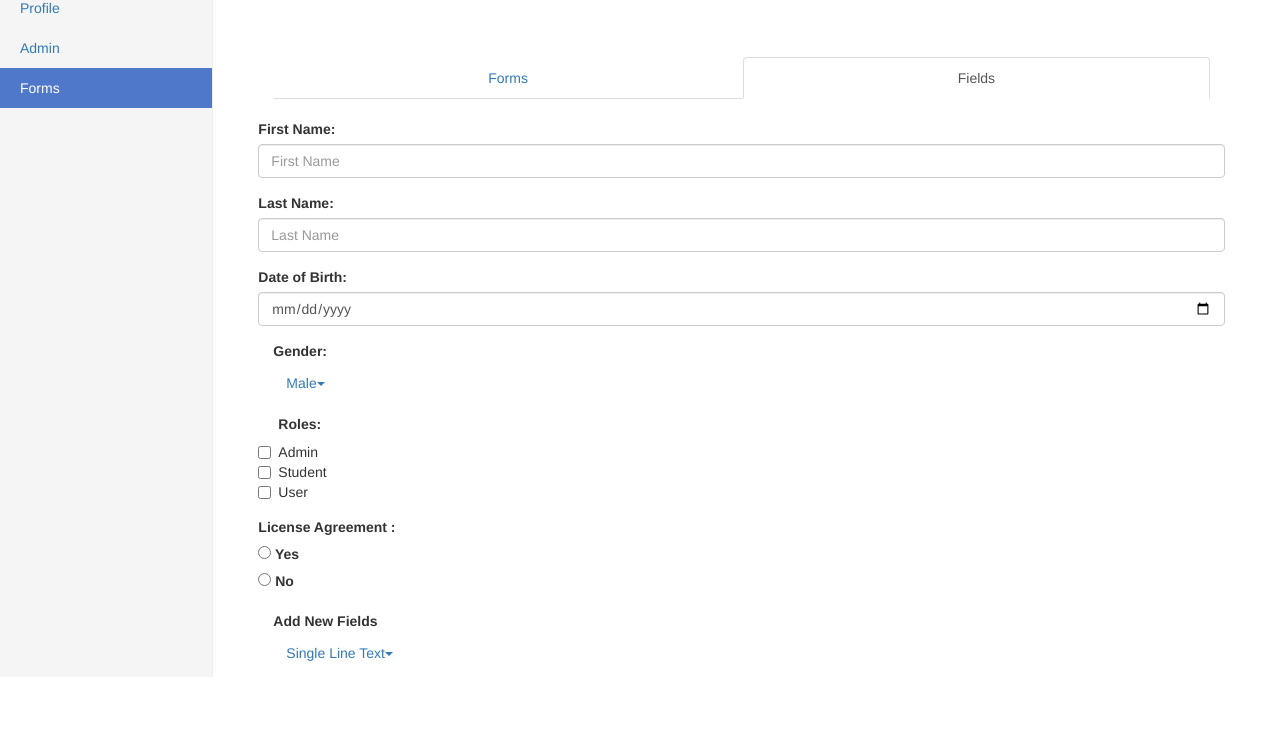
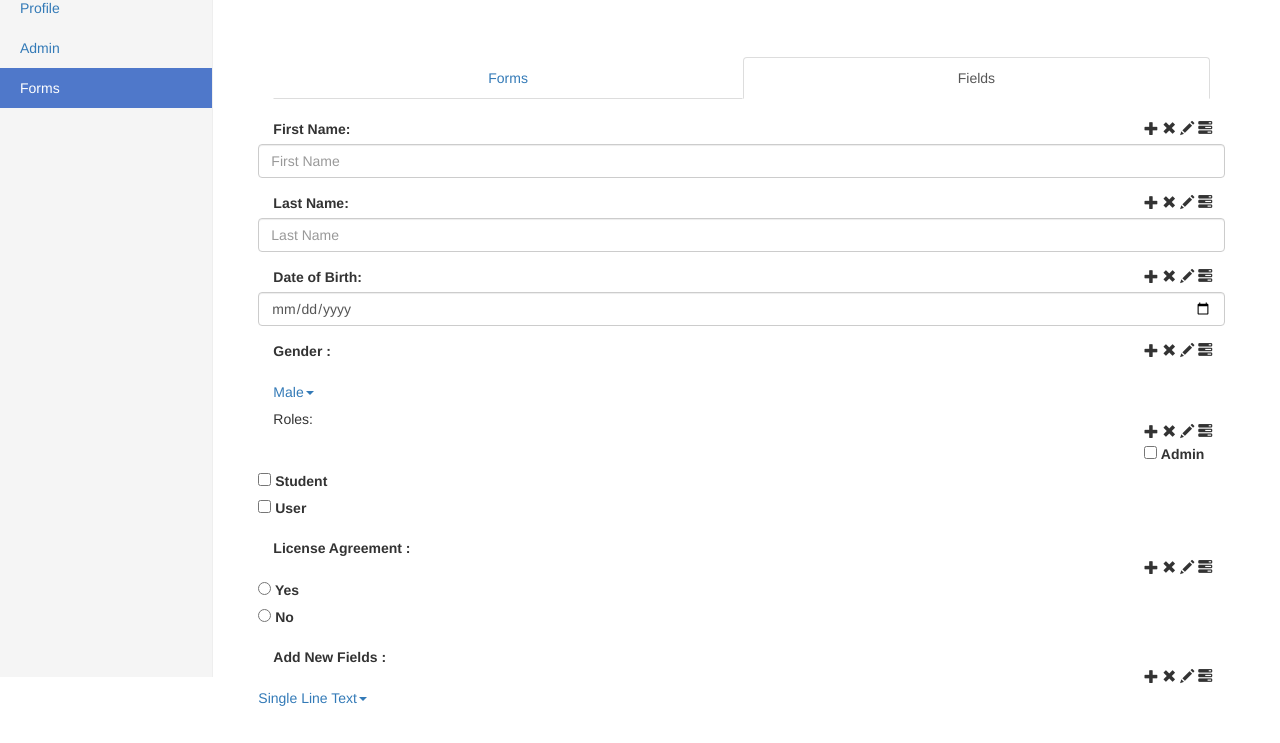
Before and after one commit to prinahar/WebDevSpring2016, a website: page public/assignment/form-fields.html in a window 1280 px wide. Shown: the part 123-866 px from the top of the page. Before the commit the page ends 813 px from the top, so only its background shows below. Drawn offline with nearby package versions, Linux system fonts and the light colour scheme.

Commit message:
Form Maker v1.5 Add edit, clone, reorder and remove icons to form pages

```diff
--- a/public/assignment/form-fields.html
+++ b/public/assignment/form-fields.html
@@ -50,19 +50,37 @@
                     </ul>
                     <form class="form-horizontal"><br>
                         <div class="form-group">
-                            <label for="firstName">First Name:</label><br>
+                            <label class="col-xs-11" for="firstName">First Name:</label>
+                            <span class="glyphicon glyphicon-plus"></span>
+                            <span class="glyphicon glyphicon-remove"></span>
+                            <span class="glyphicon glyphicon-pencil"></span>
+                            <span class="glyphicon glyphicon-tasks"></span><br>
                             <input id="firstName" class="form-control" type="text" placeholder="First Name"/>
                         </div>
                         <div class="form-group">
-                            <label for="lasttName">Last Name:</label><br>
+                            <label class="col-xs-11" for="lasttName">Last Name:</label>
+                            <span class="glyphicon glyphicon-plus"></span>
+                            <span class="glyphicon glyphicon-remove"></span>
+                            <span class="glyphicon glyphicon-pencil"></span>
+                            <span class="glyphicon glyphicon-tasks"></span><br>
                             <input id="lasttName" class="form-control" type="text" placeholder="Last Name"/>
                         </div>
                         <div class="form-group">
-                            <label for="dateOfBirth">Date of Birth:</label><br>
+                            <label class="col-xs-11" for="dateOfBirth">Date of Birth:</label>
+                            <span class="glyphicon glyphicon-plus"></span>
+                            <span class="glyphicon glyphicon-remove"></span>
+                            <span class="glyphicon glyphicon-pencil"></span>
+                            <span class="glyphicon glyphicon-tasks"></span><br>
                             <input id="dateOfBirth" class="form-control" type="date" placeholder="Select a Date"/>
                         </div>
-                            <label>Gender:</label><br>
-                        <div class="btn btn-group dropdown">
+                        <div class="form-group">
+                            <label class="col-xs-11">Gender :</label>
+                            <span class="glyphicon glyphicon-plus"></span>
+                            <span class="glyphicon glyphicon-remove"></span>
+                            <span class="glyphicon glyphicon-pencil"></span>
+                            <span class="glyphicon glyphicon-tasks"></span>
+                        </div>
+                        <div class="btn-group dropdown">
                             <a class="dropdown-toggle" data-toggle="dropdown" href="#" role="button" aria-haspopup="true" aria-expanded="false">
                                 Male<span class="caret"></span>
                             </a>
@@ -71,26 +89,42 @@
                             </ul>
                         </div>
                     <div class="form-group">
-                        <div class="checkbox">
-                            <label><h5><b>Roles:</b></h5></label><br>
-                            <label><input type="checkbox">Admin</label><br>
-                            <label><input type="checkbox">Student</label><br>
-                            <label><input type="checkbox">User</label><br>
-                        </div>
+                        <label class="col-xs-11"><h5>Roles:</h5></label><br>
+                        <span class="glyphicon glyphicon-plus"></span>
+                        <span class="glyphicon glyphicon-remove"></span>
+                        <span class="glyphicon glyphicon-pencil"></span>
+                        <span class="glyphicon glyphicon-tasks"></span><br>
+                        <label><input type="checkbox"> Admin</label><br>
+                        <label><input type="checkbox"> Student</label><br>
+                        <label><input type="checkbox"> User</label><br>
                     </div>
                     <div class="form-group">
-                        <label>License Agreement :</label><br>
+                        <label class="col-xs-11">License Agreement :</label><br>
+                        <span class="glyphicon glyphicon-plus"></span>
+                        <span class="glyphicon glyphicon-remove"></span>
+                        <span class="glyphicon glyphicon-pencil"></span>
+                        <span class="glyphicon glyphicon-tasks"></span><br>
                         <label><input type="radio"> Yes</label><br>
                         <label><input type="radio"> No</label><br>
                     </div>
-                    <label> Add New Fields</label><br>
-                    <div class="btn btn-group dropdown">
-                        <a class="dropdown-toggle" data-toggle="dropdown" href="#" role="button" aria-haspopup="true" aria-expanded="false">
+                        <div class="form-group">
+                            <label  class="col-xs-11">Add New Fields :</label><br>
+                             <span class="glyphicon glyphicon-plus"></span>
+                             <span class="glyphicon glyphicon-remove"></span>
+                            <span class="glyphicon glyphicon-pencil"></span>
+                            <span class="glyphicon glyphicon-tasks"></span><br>
+                        <div class="btn-group dropdown">
+                            <a class="dropdown-toggle" data-toggle="dropdown" href="#" role="button" aria-haspopup="true" aria-expanded="false">
                             Single Line Text<span class="caret"></span>
-                        </a>
-                        <ul class="dropdown-menu">
-                            <li><a href="#">Female</a></li>
-                        </ul>
+                            </a>
+                            <ul class="dropdown-menu">
+                                <li><a href="#">Date</a></li>
+                                <li><a href="#">Dropdown</a></li>
+                                <li><a href="#">Checkboxes</a></li>
+                                <li><a href="#">Radio Buttons</a></li>
+                                <li><a href="#">Paragraph Text Fields</a></li>
+                            </ul>
+                        </div>
                     </div>
                 </form>
             </div>
```
Also changed, not shown: public/assignment/forms.html (+3 -3 lines).
